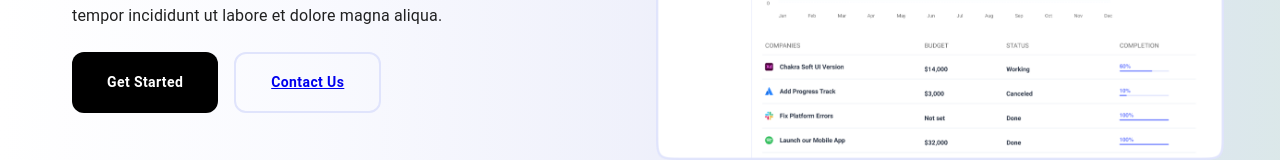
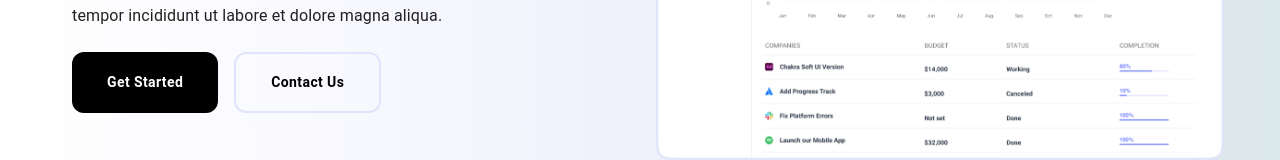
Before and after one commit to Gahramanoval301/SaaS-Community, a React (Vite) app: page /product in a window 1280 px wide. Shown: the part 386-546 px from the top of the page. Built offline with nearby package versions, Linux system fonts and the light colour scheme.

Commit message:
add some styles to link

```diff
--- a/src/components/ProductComps/Starting/index.jsx
+++ b/src/components/ProductComps/Starting/index.jsx
@@ -28,7 +28,7 @@ const Starting = () => {
                                     <ButtonC title='Get Started' />
                                     <Button className={styles.button}
                                         sx={{ '&:hover': { bgcolor: 'secondary.main' } }}>
-                                        <Link to='/contact'>
+                                        <Link to='/contact' style={{ textDecoration: 'none', color: 'inherit' }}>
                                             Contact Us
                                         </Link>
                                     </Button>
```
